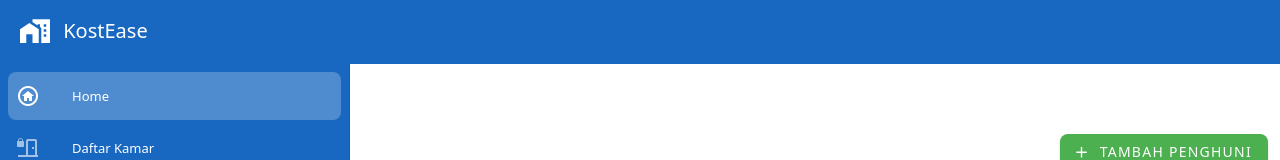
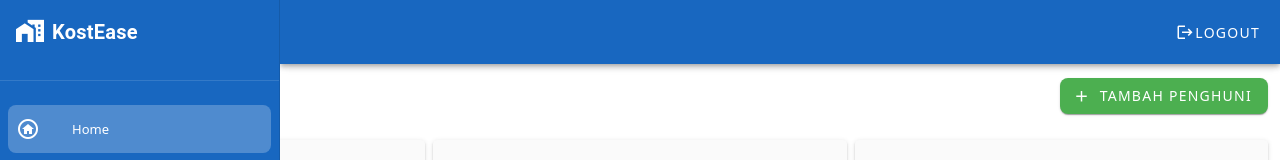
Before and after one commit to FakhrihanLuthfi/projectteam, a Vue app in the folder vue-project/: page /dashboard in a window 1280 px wide. Shown: the top 160 px of the page. Built offline with nearby package versions, Linux system fonts and the light colour scheme; sample sign-in values are in the browser's storage.

Commit message:
update fitur logout

```diff
--- a/vue-project/src/App.vue
+++ b/vue-project/src/App.vue
@@ -4,16 +4,16 @@ import Sidebar from "./components/Sidebar.vue";
 import Navbar from "./components/Navbar.vue";
 
 const route = useRoute();
-
 </script>
 
 <template>
+  <v-app>
     <!-- kalau masih di Login -->
     <div v-if="route.name === 'Login'">
       <router-view />
     </div>
 
-  <!-- kalau sudah login (Dashboard & lainnya) -->
+    <!-- kalau sudah login -->
     <div v-else class="d-flex">
       <!-- Sidebar -->
       <Sidebar />
@@ -26,10 +26,11 @@ const route = useRoute();
         </main>
       </div>
     </div>
+  </v-app>
 </template>
 
 <style>
 body {
-  margin: 0;
+  margin: 0;
 }
 </style>
--- a/vue-project/src/components/Login.vue
+++ b/vue-project/src/components/Login.vue
@@ -1,5 +1,8 @@
 <script setup>
 import { ref } from 'vue'
+import { useRouter } from 'vue-router'
+
+const router = useRouter()
 
 const username = ref('')
 const password = ref('')
@@ -8,7 +11,7 @@ const error = ref('')
 const handleLogin = () => {
   if (username.value === 'admin' && password.value === '1234') {
     localStorage.setItem('isLoggedIn', 'true')
-    alert('Login berhasil!')
+    router.push({ name: 'Dashboard' }) // langsung ke dashboard
   } else {
     error.value = 'Username atau password salah!'
   }
--- a/vue-project/src/components/Navbar.vue
+++ b/vue-project/src/components/Navbar.vue
@@ -1,70 +1,43 @@
 <template>
-  <nav class="navbar navbar-expand-lg navbar-dark bg-primary shadow-sm px-4">
-    <div class="container-fluid">
-      <!-- Brand -->
-      <a class="navbar-brand d-flex align-center" href="#">
-        <v-icon class="me-2">mdi-home-city</v-icon>
-        My Kost
-      </a>
+  <v-app-bar app color="primary" dark>
+    <!-- Tombol toggle sidebar -->
+    <!-- <v-app-bar-nav-icon @click="$emit('toggle-drawer')" />
 
-      <!-- Toggle button untuk mobile -->
-      <button
-        class="navbar-toggler"
-        type="button"
-        data-bs-toggle="collapse"
-        data-bs-target="#navbarContent"
-        aria-controls="navbarContent"
-        aria-expanded="false"
-        aria-label="Toggle navigation"
-      >
-        <span class="navbar-toggler-icon"></span>
-      </button>
+    <v-spacer></v-spacer> -->
 
-      <!-- Menu -->
-      <div class="collapse navbar-collapse justify-content-end" id="navbarContent">
-        <div class="d-flex align-center" v-if="isLoggedIn">
-          <v-avatar size="32" class="me-2" tile>
-            <v-icon>mdi-account-circle</v-icon>
-          </v-avatar>
-          <span class="text-white me-3">Admin</span>
-          <v-btn
-            color="white"
-            variant="outlined"
-            size="small"
-            class="d-flex align-center"
-            @click="logout"
-          >
-            <v-icon class="me-1">mdi-logout</v-icon>
-            Logout
-          </v-btn>
-        </div>
-      </div>
-    </div>
-  </nav>
+    <!-- Tombol Logout Putih -->
+     <v-spacer></v-spacer>
+    <v-btn color="white" variant="contained" @click="handleLogout">
+      <v-icon left color="">mdi-logout</v-icon>
+      <span class="text-white">Logout</span>
+    </v-btn>
+  </v-app-bar>
 </template>
 
 <script setup>
-import { ref } from "vue";
-import { useRouter } from "vue-router";
-import { VIcon, VAvatar, VBtn } from "vuetify/components";
+import { useRouter } from "vue-router"
 
-const router = useRouter();
-const isLoggedIn = ref(localStorage.getItem("isLoggedIn") === "true");
-const logout = () => {
-  localStorage.removeItem("isLoggedIn");
-  isLoggedIn.value = false;
-  router.push({ name: "Login" });
-};
+const router = useRouter()
+
+function handleLogout() {
+  localStorage.removeItem("isLoggedIn")
+  router.push({ name: "Login" })
+}
 </script>
+
+
 
 <style scoped>
 .navbar-brand {
   font-weight: bold;
   font-size: 1.25rem;
 }
+
 .v-btn {
   transition: all 0.2s;
+
 }
+
 .v-btn:hover {
   background-color: rgba(255, 255, 255, 0.2);
   color: #fff;
--- a/vue-project/src/components/Sidebar.vue
+++ b/vue-project/src/components/Sidebar.vue
@@ -1,21 +1,21 @@
 <template>
-  <v-app>
-    <v-app-bar color="primary" dark app flat>
-      <v-toolbar-title class="d-flex align-center">
-        <v-icon class="me-2">mdi-home-city</v-icon>
-        KostEase
-      </v-toolbar-title>
-    </v-app-bar>
-
   <v-navigation-drawer
     v-model="drawer"
     color="primary"
     dark
     :permanent="!isMobile"
     :temporary="isMobile"
-      width="350"
+    width="280"
     class="sidebar"
   >
+    <!-- Logo & Brand -->
+    <div class="d-flex align-center pa-4">
+      <v-icon size="28" class="me-2">mdi-home-city</v-icon>
+      <span class="text-h6 font-weight-bold">KostEase</span>
+    </div>
+
+    <v-divider></v-divider>
+
     <!-- Menu Items -->
     <v-list dense nav class="pt-2">
       <v-list-item
@@ -30,8 +30,8 @@
       />
     </v-list>
 
-      <!-- Profil Admin (pojok kiri bawah mentok) -->
-      <div class="admin-section pa-4 d-flex align-center">
+    <!-- Profil Admin (pojok kiri bawah) -->
+    <div class="admin-section pa-4 d-flex align-center mt-auto">
       <v-avatar color="white" size="40">
         <v-icon color="primary">mdi-account-circle</v-icon>
       </v-avatar>
@@ -51,8 +51,8 @@
       <v-icon>mdi-chevron-left</v-icon>
     </v-btn>
   </v-navigation-drawer>
-  </v-app>
 </template>
+
 
 <script setup>
 import { ref, computed } from "vue"
--- a/vue-project/src/views/Dashboard.vue
+++ b/vue-project/src/views/Dashboard.vue
@@ -1,8 +1,8 @@
 <template>
   <v-app>
     <!-- App Bar -->
-    <v-app-bar color="primary" dark app flat>
-      <v-toolbar-title>KOSTKU</v-toolbar-title>
+    <v-app-bar app flat>
+
     </v-app-bar>
 
     <v-main>
@@ -10,13 +10,7 @@
         <!-- Header & Action Button -->
         <div class="d-flex justify-space-between align-center mb-6">
           <h1 class="text-h4 font-weight-bold text-primary m-0">Home</h1>
-          <v-btn
-            color="success"
-            prepend-icon="mdi-plus"
-            rounded="lg"
-            elevation="1"
-            class="px-4"
-          >
+          <v-btn color="success" prepend-icon="mdi-plus" rounded="lg" elevation="1" class="px-4">
             Tambah Penghuni
           </v-btn>
         </div>
@@ -26,12 +20,8 @@
           <!-- Penghuni Aktif -->
           <v-col cols="12" md="4">
             <v-hover v-slot="{ isHovering, props }">
-              <v-card
-                v-bind="props"
-                class="pa-4 transition-swing"
-                color="grey-lighten-5"
-                :elevation="isHovering ? 8 : 2"
-              >
+              <v-card v-bind="props" class="pa-4 transition-swing" color="grey-lighten-5"
+                :elevation="isHovering ? 8 : 2">
                 <v-card-title class="d-flex align-center">
                   <v-icon color="primary" class="mr-2">mdi-account-multiple</v-icon>
                   <span class="font-weight-medium">Penghuni Aktif</span>
@@ -47,12 +37,8 @@
           <!-- Pendapatan Bulan Ini -->
           <v-col cols="12" md="4">
             <v-hover v-slot="{ isHovering, props }">
-              <v-card
-                v-bind="props"
-                class="pa-4 transition-swing"
-                color="grey-lighten-5"
-                :elevation="isHovering ? 8 : 2"
-              >
+              <v-card v-bind="props" class="pa-4 transition-swing" color="grey-lighten-5"
+                :elevation="isHovering ? 8 : 2">
                 <v-card-title class="d-flex align-center">
                   <v-icon color="success" class="mr-2">mdi-cash-multiple</v-icon>
                   <span class="font-weight-medium">Pendapatan Bulan Ini</span>
@@ -68,12 +54,8 @@
           <!-- Kamar Tersedia -->
           <v-col cols="12" md="4">
             <v-hover v-slot="{ isHovering, props }">
-              <v-card
-                v-bind="props"
-                class="pa-4 transition-swing"
-                color="grey-lighten-5"
-                :elevation="isHovering ? 8 : 2"
-              >
+              <v-card v-bind="props" class="pa-4 transition-swing" color="grey-lighten-5"
+                :elevation="isHovering ? 8 : 2">
                 <v-card-title class="d-flex align-center">
                   <v-icon color="warning" class="mr-2">mdi-door-open</v-icon>
                   <span class="font-weight-medium">Kamar Tersedia</span>
@@ -98,10 +80,7 @@
               </v-card-title>
               <v-card-text>
                 <p class="text-subtitle-2 text-grey">Pendapatan 6 bulan terakhir</p>
-                <div
-                  class="bg-grey-lighten-4 rounded-lg d-flex align-center justify-center"
-                  style="height: 200px;"
-                >
+                <div class="bg-grey-lighten-4 rounded-lg d-flex align-center justify-center" style="height: 200px;">
                   <span class="text-grey-darken-2">[Grafik di sini]</span>
                 </div>
               </v-card-text>
```
Lines whose indentation alone changed are shown as unchanged.
